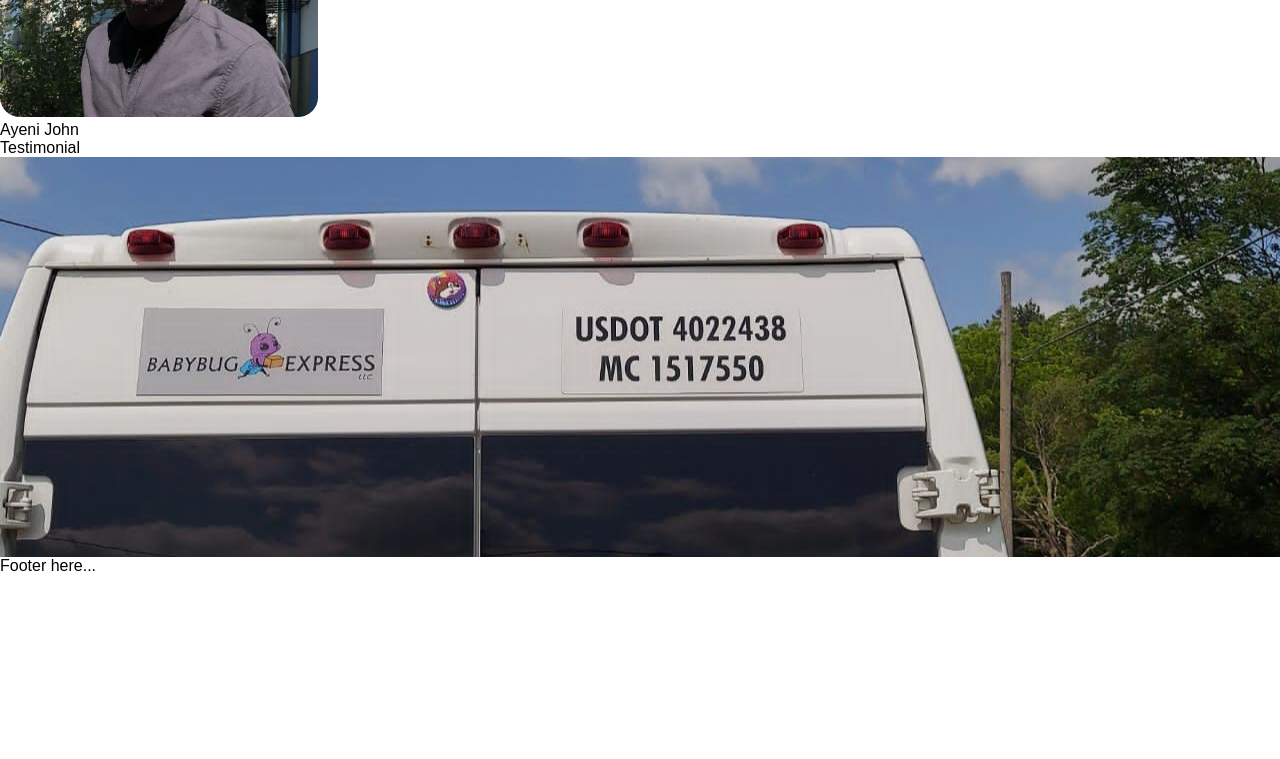
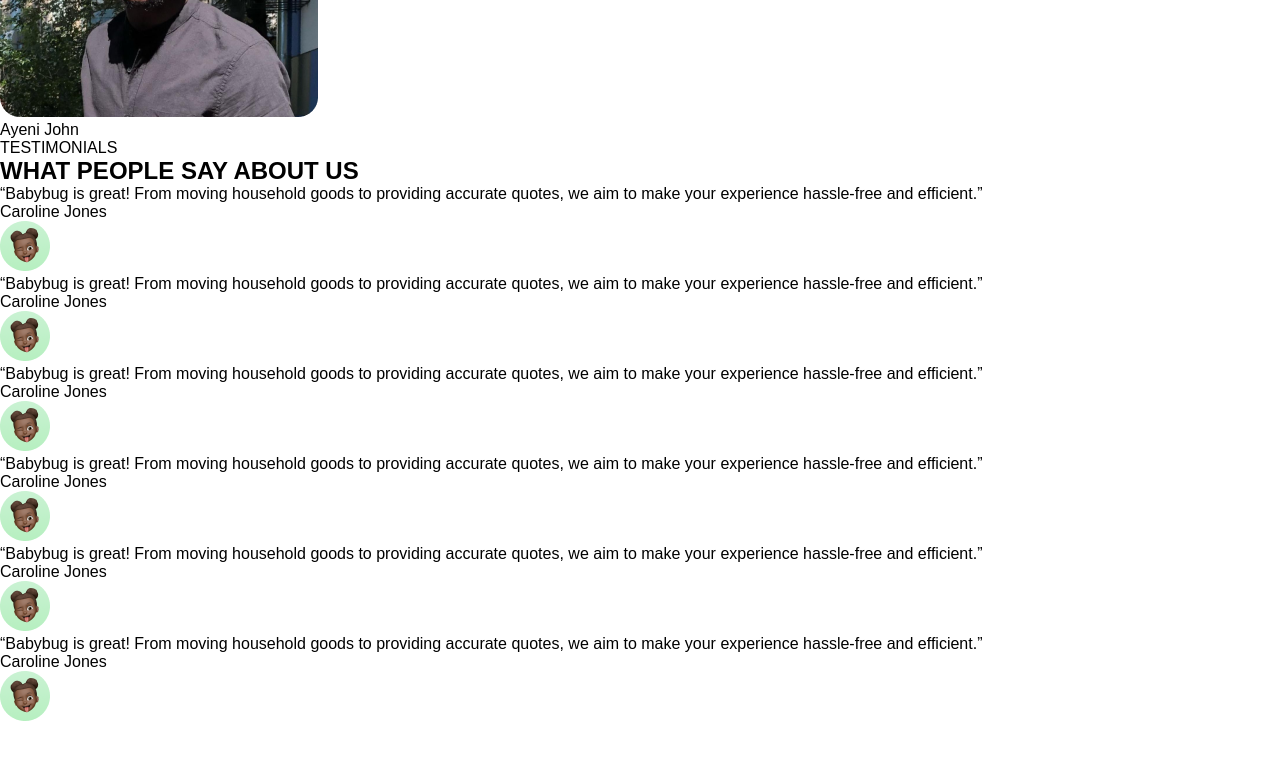
Before and after one commit to babybug-express/babybug-express-frontend, a Next.js app: page / in a window 1280 px wide. Shown: the part 1980-2739 px from the top of the page. Before the commit the page ends 2555 px from the top, so only its background shows below. Built offline with nearby package versions, Linux system fonts and the light colour scheme.

Commit message:
update testimonial component

```diff
--- a/src/components/Homepage/Testimonial.tsx
+++ b/src/components/Homepage/Testimonial.tsx
@@ -1,9 +1,141 @@
 import React, { FunctionComponent } from "react";
-import styles from "../styles/Team.module.scss";
+import styles from "../../styles/AboutUs.module.scss";
+import TestimonialImage from "../../assets/images/testimonial.png";
+import Image from "next/image";
 interface TestimonialProps {}
 
 const Testimonial: FunctionComponent<TestimonialProps> = () => {
-  return <div>Testimonial</div>;
+  return (
+    <div className={styles.testimonials__container}>
+      <p className={styles.section__title}>TESTIMONIALS</p>
+      <h2>WHAT PEOPLE SAY ABOUT US</h2>
+      <div className={styles.testimonials}>
+        <div className={styles.testimonial}>
+          <p>
+            “Babybug is great! From moving household goods to providing accurate
+            quotes, we aim to make your experience hassle-free and efficient.”
+          </p>
+          <span>Caroline Jones</span>
+          <div className={styles.testimonial__image__container}>
+            <Image
+              src={TestimonialImage}
+              alt="testimonialImage"
+              className="testimonial__image"
+            />
+          </div>
+        </div>
+        <div className={styles.testimonial}>
+          <p>
+            “Babybug is great! From moving household goods to providing accurate
+            quotes, we aim to make your experience hassle-free and efficient.”
+          </p>
+          <span>Caroline Jones</span>
+          <div className={styles.testimonial__image__container}>
+            <Image
+              src={TestimonialImage}
+              alt="testimonialImage"
+              className="testimonial__image"
+            />
+          </div>
+        </div>
+        <div className={styles.testimonial}>
+          <p>
+            “Babybug is great! From moving household goods to providing accurate
+            quotes, we aim to make your experience hassle-free and efficient.”
+          </p>
+          <span>Caroline Jones</span>
+          <div className={styles.testimonial__image__container}>
+            <Image
+              src={TestimonialImage}
+              alt="testimonialImage"
+              className="testimonial__image"
+            />
+          </div>
+        </div>
+        <div className={styles.testimonial}>
+          <p>
+            “Babybug is great! From moving household goods to providing accurate
+            quotes, we aim to make your experience hassle-free and efficient.”
+          </p>
+          <span>Caroline Jones</span>
+          <div className={styles.testimonial__image__container}>
+            <Image
+              src={TestimonialImage}
+              alt="testimonialImage"
+              className="testimonial__image"
+            />
+          </div>
+        </div>
+        <div className={styles.testimonial}>
+          <p>
+            “Babybug is great! From moving household goods to providing accurate
+            quotes, we aim to make your experience hassle-free and efficient.”
+          </p>
+          <span>Caroline Jones</span>
+          <div className={styles.testimonial__image__container}>
+            <Image
+              src={TestimonialImage}
+              alt="testimonialImage"
+              className="testimonial__image"
+            />
+          </div>
+        </div>
+        <div className={styles.testimonial}>
+          <p>
+            “Babybug is great! From moving household goods to providing accurate
+            quotes, we aim to make your experience hassle-free and efficient.”
+          </p>
+          <span>Caroline Jones</span>
+          <div className={styles.testimonial__image__container}>
+            <Image
+              src={TestimonialImage}
+              alt="testimonialImage"
+              className="testimonial__image"
+            />
+          </div>
+        </div>
+      </div>
+      <div className={styles.moveTestimonial}>
+        <span className={styles.move}>
+          <svg
+            width="32"
+            height="32"
+            viewBox="0 0 17 17"
+            fill="none"
+            xmlns="http://www.w3.org/2000/svg"
+          >
+            <g id="icon-park-outline:left">
+              <path
+                id="Vector"
+                d="M10.9791 12.75L6.72913 8.5L10.9791 4.25"
+                stroke="white"
+                stroke-width="2"
+                stroke-linecap="round"
+                stroke-linejoin="round"
+              />
+            </g>
+          </svg>
+        </span>
+        <span className={styles.move}>
+          <svg
+            width="32"
+            height="32"
+            viewBox="0 0 17 17"
+            fill="none"
+            xmlns="http://www.w3.org/2000/svg"
+          >
+            <path
+              d="M6.02087 12.75L10.2709 8.5L6.02087 4.25"
+              stroke="white"
+              stroke-width="2"
+              stroke-linecap="round"
+              stroke-linejoin="round"
+            />
+          </svg>
+        </span>
+      </div>
+    </div>
+  );
 };
 
 export default Testimonial;
```
